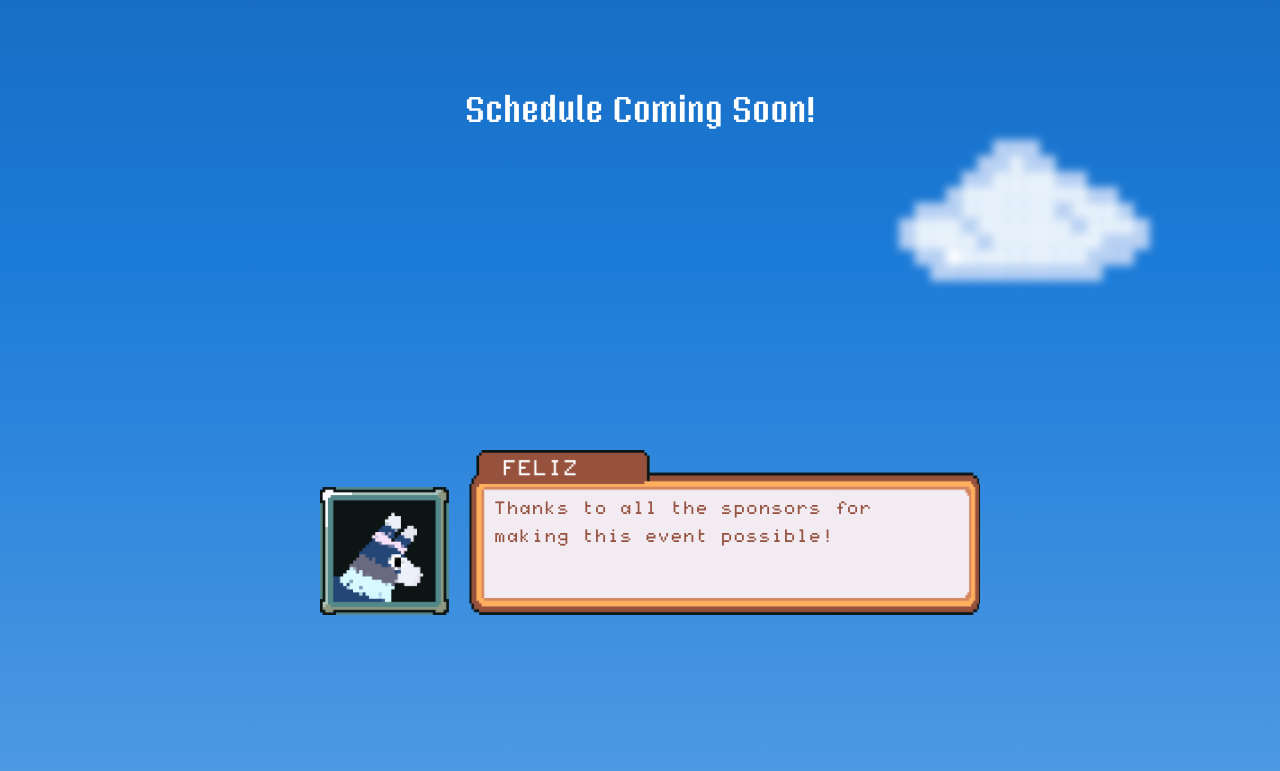
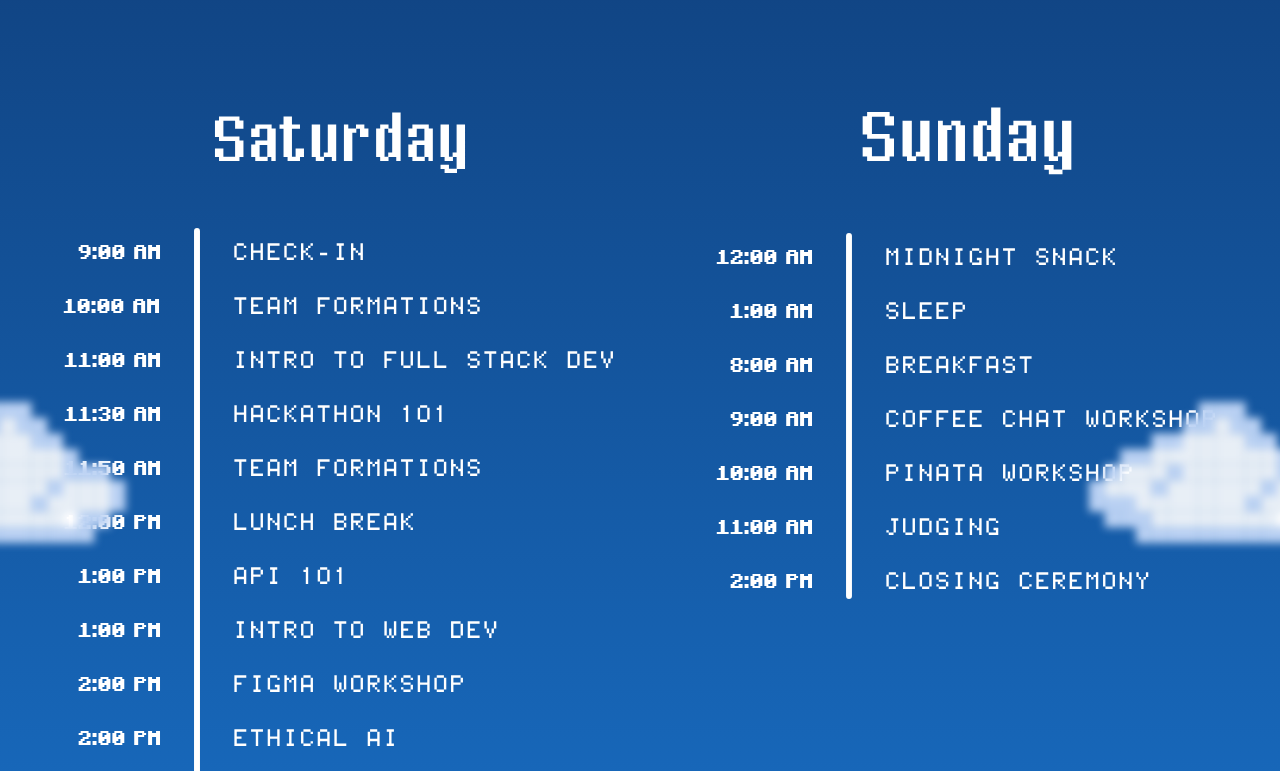
Before and after one commit to Bostonhacks/Bostonhacks-2023, a React (Vite) app: page / in a window 1280 px wide. Shown: the part 5369-6140 px from the top of the page. Built offline with nearby package versions, Linux system fonts and the light colour scheme.

Commit message:
added schedules

```diff
--- a/src/components/LandingPageComponents/Schedule.jsx
+++ b/src/components/LandingPageComponents/Schedule.jsx
@@ -6,6 +6,7 @@ import cloudright from '../../assets/images/LandingPage/Background/cloud_schedul
 import cloudbottom from '../../assets/images/LandingPage/Background/cloud_schedule_top.svg';
 import cloudtop from '../../assets/images/LandingPage/Background/cloud_schedule_bottom.svg';
 import felixPlatform from '../../assets/images/LandingPage/felixPlatform.svg';
+import schedule from '../../assets/images/LandingPage/schedule.svg';
 import mobileSchedule from '../../assets/images/LandingPage/mobileSchedule.svg';
 export default function Schedule() {
   return (
@@ -25,9 +26,17 @@ export default function Schedule() {
           alt="cloudleft"
         />
       </div>
-      {/* <img src={scheduleTimeLine} className='max-sm:hidden' alt="schedule"/>
-        <img src={mobileSchedule} className='sm:hidden max-sm:scale-125 p-10 max-sm:mb-20' alt="mobile schedule"/> */}
-      <h1 className="text-white text-4xl">Schedule Coming Soon!</h1>
+      <img
+        src={schedule}
+        className="max-sm:hidden my-[2vh]"
+        alt="schedule"
+        draggable={false}
+      />
+      <img
+        src={mobileSchedule}
+        className="sm:hidden max-sm:scale-125 p-10 my-[100px] "
+        alt="mobile schedule"
+      />
       <img
         src={cloudtop}
         className="relative max-md:hidden left-96"
```
Also changed, not shown: src/assets/images/LandingPage/mobileSchedule.svg, src/assets/images/LandingPage/schedule.svg (added).
